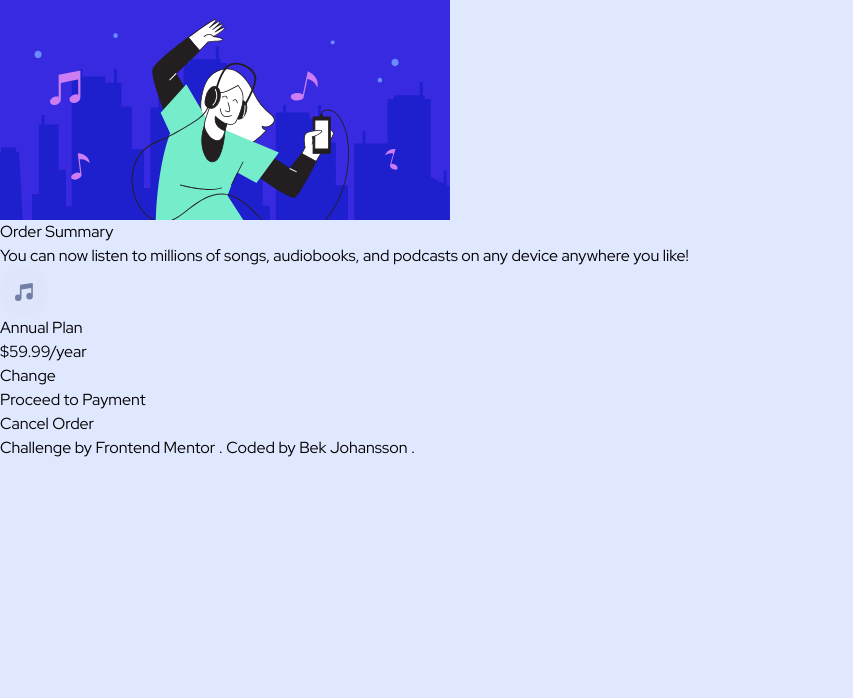
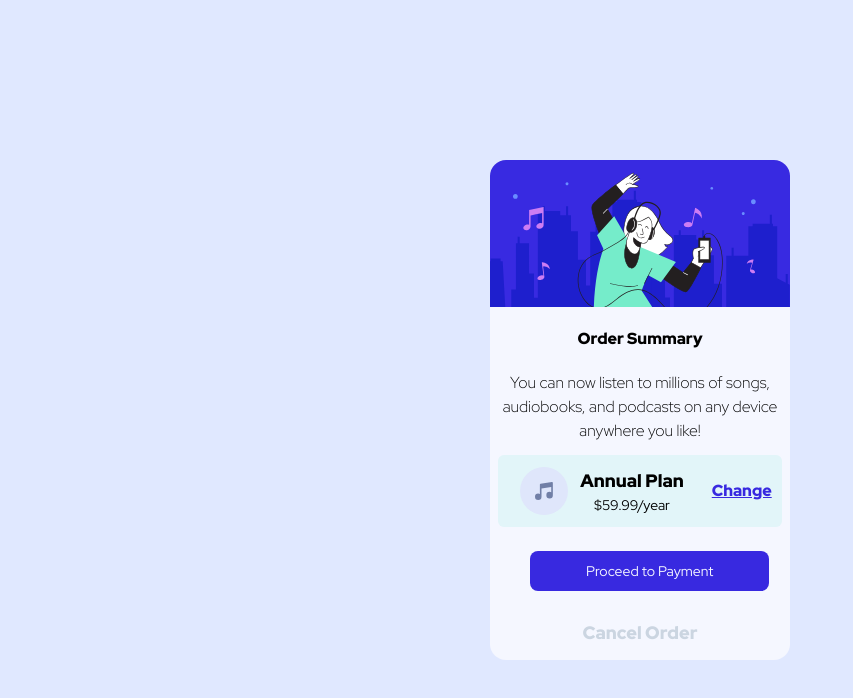
Before and after one commit to thedevbek/order-summary-component-main, a website: page src/index.html in a window 1280 px wide. Shown: the whole page, without its empty margins (0-853 px from the left). Drawn offline with Linux system fonts and the light colour scheme.

Commit message:
finished and updated README

```diff
--- a/src/index.html
+++ b/src/index.html
@@ -32,46 +32,49 @@
 			rel="stylesheet"
 		/>
 	</head>
-	<body class="font-custom bg-projectPaleBlue">
-		<div>
-			<header>
+	<body class="font-custom bg-color-pale-blue ">
+		<div class=" w-[300px] h-[500px]  bg-color-white mx-auto mt-40 rounded-2xl">
+			<header >
 				<img
-					src="/images/illustration-hero.svg"
+					src="/images/illustration-hero.svg" class="rounded-t-2xl"
 					alt="Cartoon person dancing with a purple background with music notes"
 				/>
 			</header>
-			<main>
-				<h1>Order Summary</h1>
-				<p>
+			<main class="">
+				<h1 class="font-black text-center my-5">Order Summary</h1>
+				<p class="text-center mb-3 font-light">
 					You can now listen to millions of songs, audiobooks, and
 					podcasts on any device anywhere you like!
 				</p>
-				<article>
+				<article class=" flex justify-center bg-color-slate-blue rounded-md items-center text-center mx-2 ">
 					<img
 						src="/images/icon-music.svg"
-						alt="music icon"
+						alt="music icon" class="px-3 py-3"
 					/>
-					<h2>Annual Plan</h2>
-					<h3>$59.99/year</h3>
-					<a href="#">Change</a>
+                    <div>
+                        <h2 class="text-lg font-bold">Annual Plan</h2>
+                        <h3 class="text-sm">$59.99/year</h3>
+                    </div>
+                    <a href="#" class="inline-block underline font-semibold  ml-7 text-color-bright-blue">Change</a>
 				</article>
-				<button>Proceed to Payment</button>
-				<p>Cancel Order</p>
+				<button class="text-color-white mt-6 ml-10
+                 bg-color-bright-blue font-medium rounded-lg text-sm px-14 py-2.5  mb-2 ">Proceed to Payment</button>
+				<p class="text-center mt-5 font-semibold text-color-dark-blue text-lg ">Cancel Order</p>
 			</main>
 		</div>
-		<footer>
+		<footer class="mt-60 text-center text-color-white text-opacity-50">
 			<div class="attribution">
 				Challenge by
 				<a
 					href="https://www.frontendmentor.io?ref=challenge"
-					target="_blank"
+					target="_blank" class="underline"
 				>
 					Frontend Mentor
 				</a>
 				. Coded by
 				<a
 					href="https://www.frontendmentor.io/profile/beksaylor"
-					target="_blank"
+					target="_blank" class="underline"
 				>
 					Bek Johansson
 				</a>
--- a/tailwind.config.js
+++ b/tailwind.config.js
@@ -5,12 +5,13 @@ module.exports = {
 		fontFamily: {
 			sans: ['Red Hat Display', ['sans-serif']],
 		},
-        colors: {
-            'projectPaleBlue': ' hsl(225, 100%, 94%)',
-            'projectBrightBlue': ' hsl(245, 75%, 52%)',
-            'projectWhite': ' hsl(225, 100%, 98%)',
-            'projectDesaturatedBlue': 'hsl(224, 23%, 55%)',
-            'projectDarkBlue': ' hsl(223, 47%, 23%)'
-        }
+		colors: {
+			'color-pale-blue': ' hsl(225, 100%, 94%)',
+			'color-bright-blue': ' hsl(245, 75%, 52%)',
+			'color-white': ' hsl(225, 100%, 98%)',
+			'color-desaturated-blue': 'hsl(224, 23%, 55%)',
+			'color-dark-blue': ' rgb(203 213 225)',
+            'color-slate-blue': 'rgba(226 245 249)'
+		},
 	},
 };
```
Also changed, not shown: README-template.md (deleted), README.md, dist/output.css, mobile-design.jpg (renamed from design/mobile-design.jpg), screenshot.png (added), setup_materials/README.md (added), setup_materials/active-states.jpg (renamed from design/active-states.jpg), setup_materials/desktop-design.jpg (renamed from design/desktop-design.jpg), setup_materials/desktop-preview.jpg (renamed from design/desktop-preview.jpg), setup_materials/mobile-design.jpg (added), setup_materials/style-guide.md (renamed from style-guide.md).
